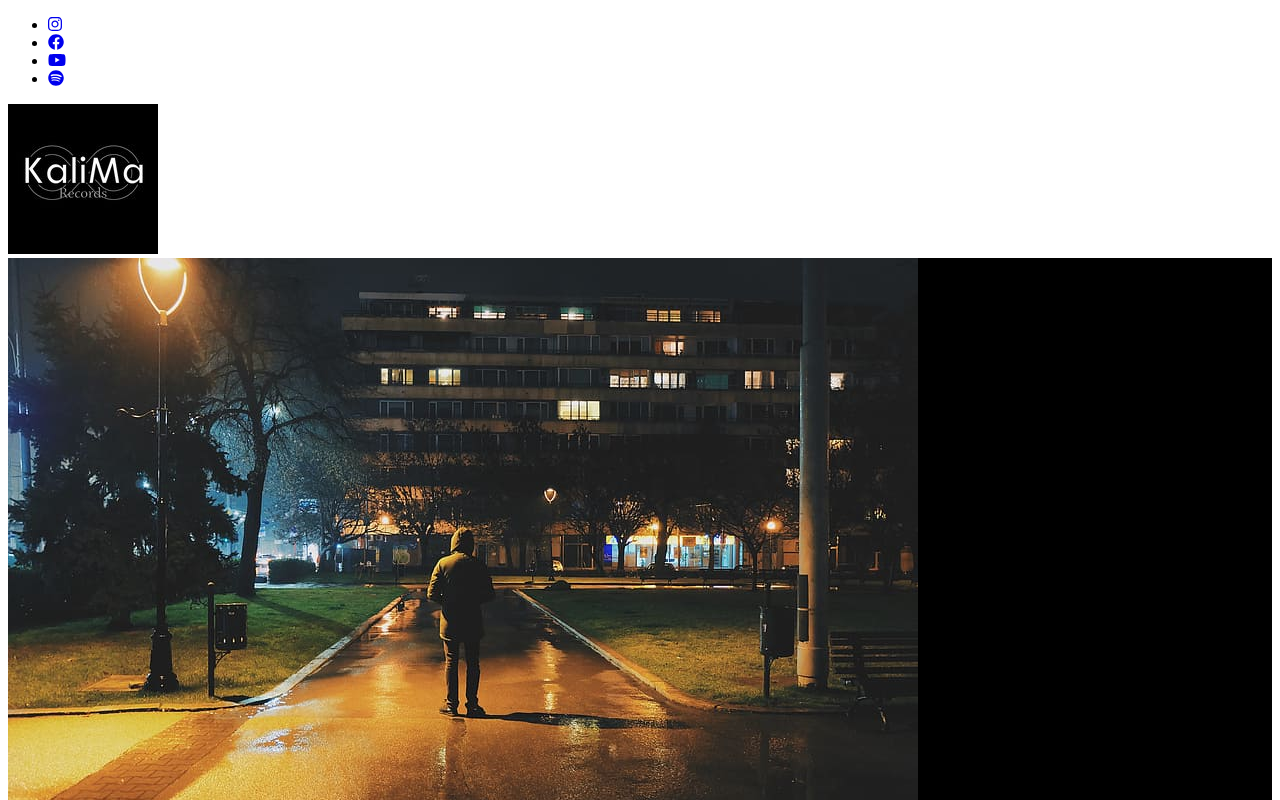
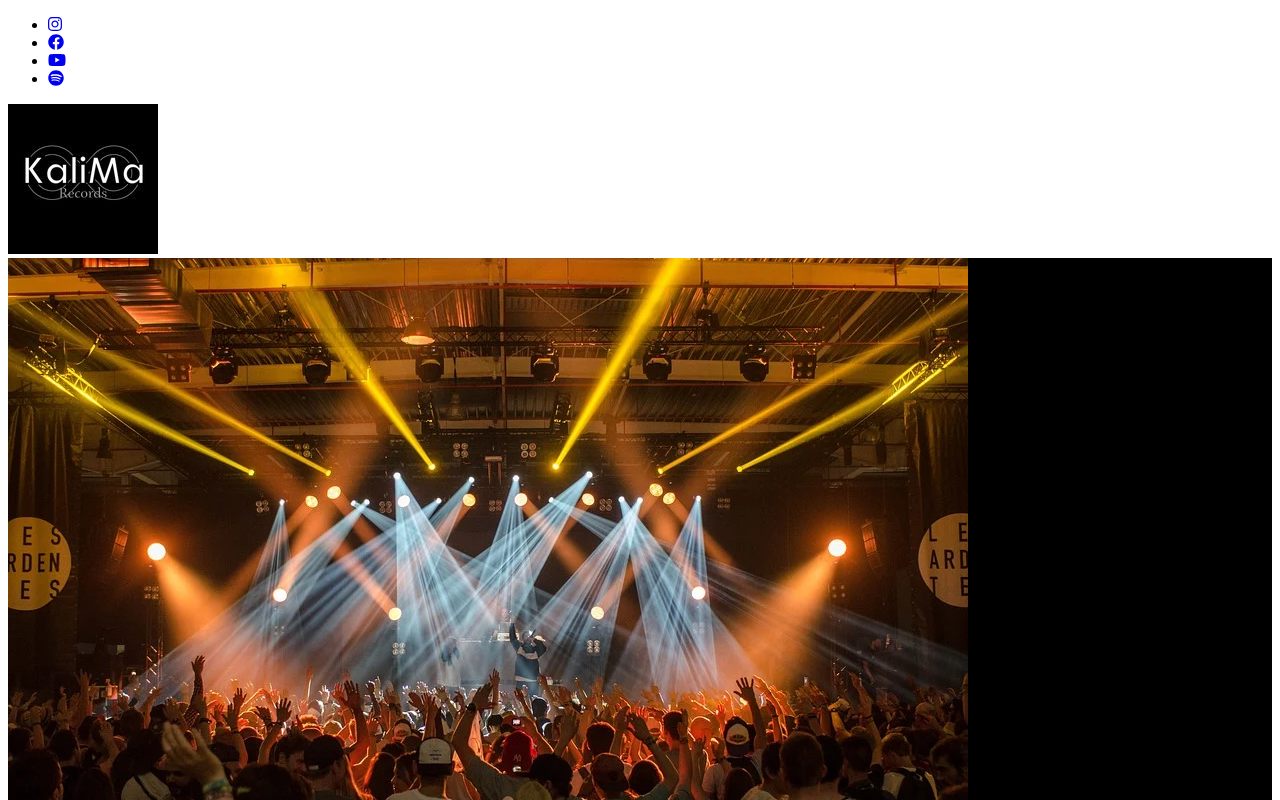
Before and after one commit to mauramro/kalima-site, a Next.js app: page / in a window 1280 px wide. Shown: the top 800 px of the page. Built offline with nearby package versions, Linux system fonts and the light colour scheme.

Commit message:
cambio fondo color de fondo

```diff
--- a/components/Artista.js
+++ b/components/Artista.js
@@ -5,7 +5,7 @@ import classes from "../styles/main.module.scss";
 const Artista = ({ image, alt, name, id }) => {
   return (
     <div
-      className={`w-60 ml-10 first:ml-0 rounded-2xl bg-green-50 hover:bg-green-100 hover:scale-110 transition duration-400 ${classes.customFlex}`}
+      className={`w-60 ml-10 first:ml-0 rounded-2xl bg-gray-300 hover:bg-gray-100 hover:scale-110 transition duration-400 ${classes.customFlex}`}
     >
       <Link href={`/artista/${id}`}>
         <a>
--- a/components/Artistas.js
+++ b/components/Artistas.js
@@ -4,10 +4,8 @@ import artistas from "../testData/artistas";
 
 const Artistas = () => {
   return (
-    <div>
-      <h2 className="text-center text-white text-4xl pt-5 mb-2 bg-gray-900">
-        Artistas
-      </h2>
+    <>
+      <h2 className="text-center text-white text-4xl pt-5 mb-2">Artistas</h2>
       <div className="flex overflow-x-auto p-5 mb-2 relative">
         {artistas.map((artista) => (
           <Artista
@@ -19,7 +17,7 @@ const Artistas = () => {
           />
         ))}
       </div>
-    </div>
+    </>
   );
 };
 
--- a/components/Banner.js
+++ b/components/Banner.js
@@ -4,7 +4,7 @@ const Banner = () => {
   return (
     <div className="" style={{ backgroundColor: "#000" }}>
       <img
-        src="/images/person-outdoor-night-park.jpg"
+        src="/images/bg-sample.webp"
         alt="Banner image"
         className="mx-auto"
       />
--- a/components/DetallesArtista.js
+++ b/components/DetallesArtista.js
@@ -2,7 +2,7 @@ import React from "react";
 
 const DetallesArtista = ({ name, image }) => {
   return (
-    <div className="mx-auto text-center text-white py-5 bg-gray-900">
+    <div className="mx-auto text-center text-white py-5 ">
       <h3 className="mb-4">{name}</h3>
       <img src={`../../images/${image}`} alt="" className="mx-auto" />
     </div>
--- a/pages/index.js
+++ b/pages/index.js
@@ -12,7 +12,7 @@ export default function Home() {
         <link rel="icon" href="/favicon.ico" />
       </Head>
 
-      <main className="bg-gray-900 px-5">
+      <main className="bg-gradient-to-r from-gray-900 via-gray-700 to-gray-900 px-5">
         <Banner />
         <Artistas />
         <Testimonials />
```
Also changed, not shown: public/images/bg-sample.webp (added).
